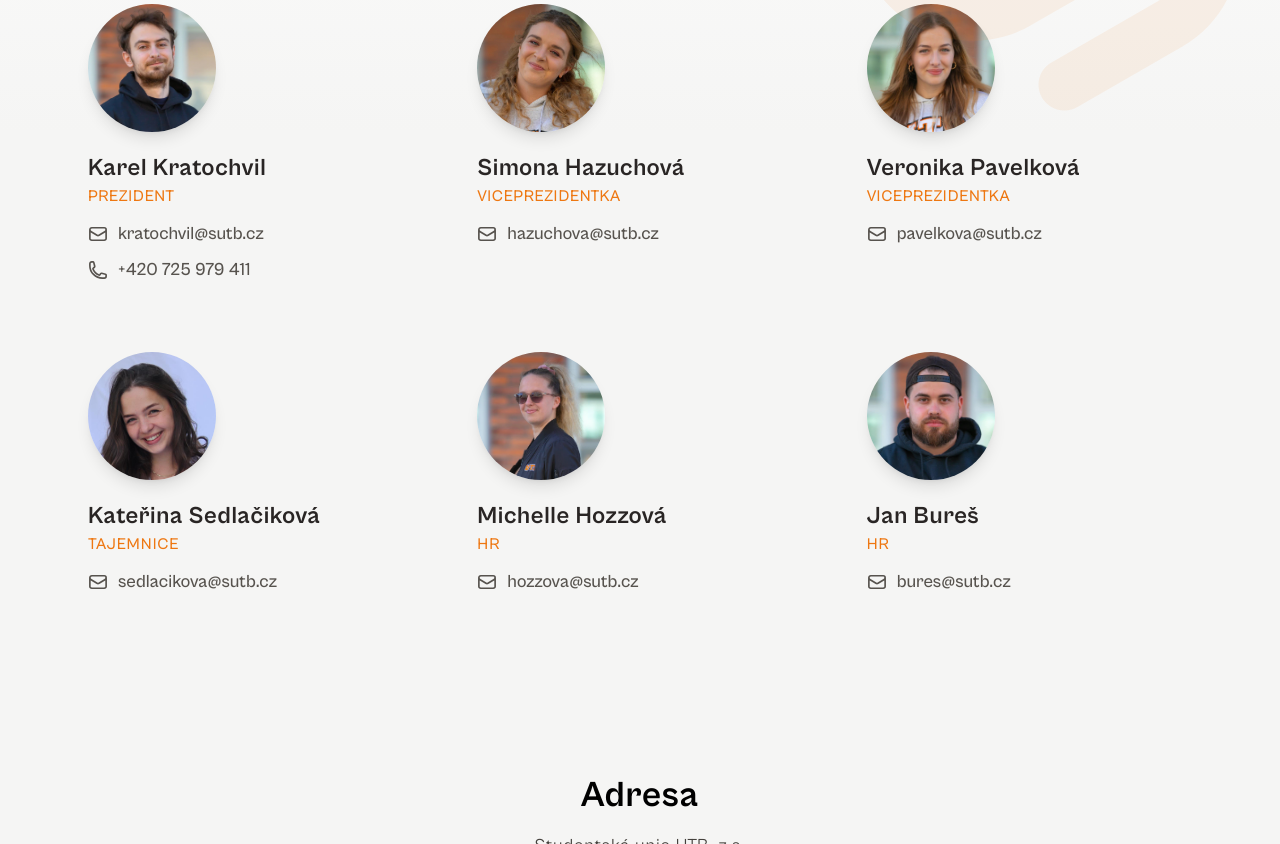
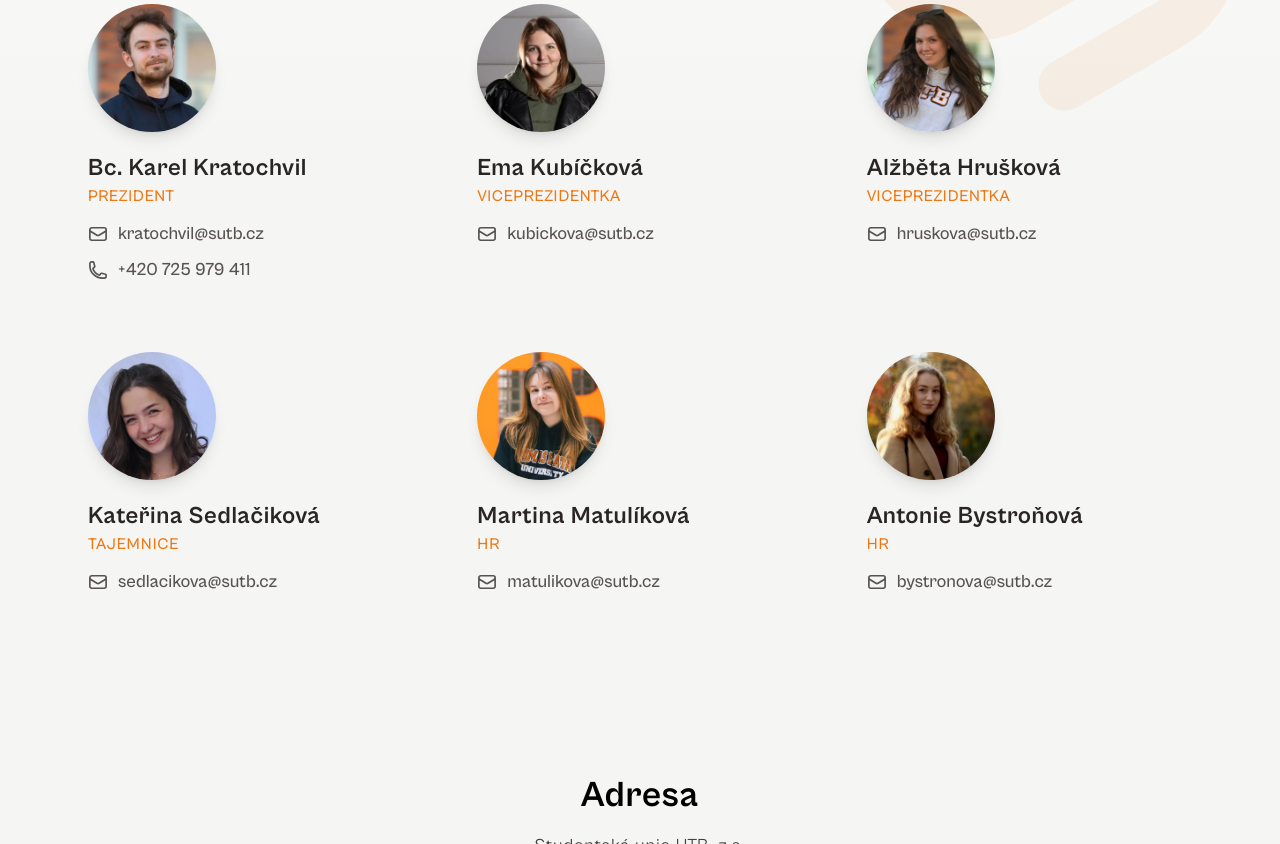
Before and after one commit to SU-UTB/web-sutb-fe, an Astro site: page /kontakt in a window 1280 px wide. Shown: the part 508-1352 px from the top of the page. Built offline with nearby package versions, Linux system fonts and the light colour scheme; Astro itself is replaced by a stand-in of ours.

Commit message:
Feat/content update (#31)
* president update - without photo

* president pic

* style: management replacement - pictures, texts

```diff
--- a/src/pages/kontakt.astro
+++ b/src/pages/kontakt.astro
@@ -5,12 +5,13 @@ import Container from '../components/atoms/Container.astro';
 import H1 from '../components/atoms/H1.astro';
 import { Icon } from '../components/atoms/Icon.tsx';
 import Breadcrumbs from '../components/organisms/Breadcrumbs.astro';
-import BuresImage from '../images/kontakt/bures.jpg';
-import HazuchovaImage from '../images/kontakt/hazuchova.jpg';
-import HozzovaImage from '../images/kontakt/hozzova.jpg';
-import KratochvilImage from '../images/kontakt/kratochvil.jpg';
-import PavelkovaImage from '../images/kontakt/pavelkova.jpg';
-import SedlacikovaImage from '../images/kontakt/sedlacikova.jpg';
+
+import bystronovaImage from '../images/kontakt/bystronova.webp';
+import hruskovaImage from '../images/kontakt/hruskova.webp';
+import kratochvilImage from '../images/kontakt/kratochvil.webp';
+import kubickovaImage from '../images/kontakt/kubickova.webp';
+import matulikovaImage from '../images/kontakt/matulikova.webp';
+import sedlacikovaImage from '../images/kontakt/sedlacikova.webp';
 
 const metaTags = {
   title: 'Studentská unie UTB',
@@ -21,42 +22,42 @@ const metaTags = {
 
 const people = [
   {
-    name: 'Karel Kratochvil',
+    name: 'Bc. Karel Kratochvil',
     role: 'Prezident',
     email: 'kratochvil@sutb.cz',
     tel: '+420 725 979 411',
-    image: KratochvilImage,
+    image: kratochvilImage,
   },
   {
-    name: 'Simona Hazuchová',
+    name: 'Ema Kubíčková',
     role: 'Viceprezidentka',
-    email: 'hazuchova@sutb.cz',
-    image: HazuchovaImage,
+    email: 'kubickova@sutb.cz',
+    image: kubickovaImage,
   },
   {
-    name: 'Veronika Pavelková',
+    name: 'Alžběta Hrušková',
     role: 'Viceprezidentka',
-    email: 'pavelkova@sutb.cz',
-    image: PavelkovaImage,
+    email: 'hruskova@sutb.cz',
+    image: hruskovaImage,
   },
   {
     name: 'Kateřina Sedlačiková',
     role: 'Tajemnice',
     email: 'sedlacikova@sutb.cz',
-    image: SedlacikovaImage,
+    image: sedlacikovaImage,
   },
   {
-    name: 'Michelle Hozzová',
+    name: 'Martina Matulíková',
     role: 'HR',
-    email: 'hozzova@sutb.cz',
+    email: 'matulikova@sutb.cz',
 
-    image: HozzovaImage,
+    image: matulikovaImage,
   },
   {
-    name: 'Jan Bureš',
+    name: 'Antonie Bystroňová',
     role: 'HR',
-    email: 'bures@sutb.cz',
-    image: BuresImage,
+    email: 'bystronova@sutb.cz',
+    image: bystronovaImage,
   },
 ];
 ---
@@ -130,9 +131,9 @@ const people = [
       <h2 class="text-2xl sm:text-3xl md:text-4xl pt-12 font-bold tracking-wide text-center">Adresa</h2>
       <p class="text-center text-sm sm:text-base md:text-lg text-stone-700 leading-relaxed tracking-wider pt-4">
         Studentská unie UTB, z.s. <br />
-        Růmy 4046, budova U3 UTB <br />
-        760 01 Zlín <br />
-        IČO: 26996286
+         Růmy 4046, budova U3 UTB <br />
+         760 01 Zlín <br />
+         IČO: 26996286
       </p>
     </Container>
   </section>
```
Also changed, not shown: src/images/kontakt/bures.jpg (deleted), src/images/kontakt/bystronova.webp (added), src/images/kontakt/hazuchova.jpg (deleted), src/images/kontakt/hozzova.jpg (deleted), src/images/kontakt/hruskova.webp (added), src/images/kontakt/kratochvil.jpg (deleted), src/images/kontakt/kratochvil.webp (added), src/images/kontakt/kubickova.webp (added), src/images/kontakt/matulikova.webp (added), src/images/kontakt/pavelkova.jpg (deleted), src/images/kontakt/sedlacikova.jpg (deleted), src/images/kontakt/sedlacikova.webp (added).
